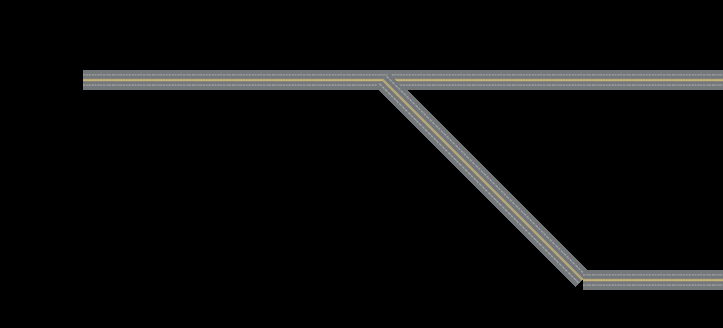
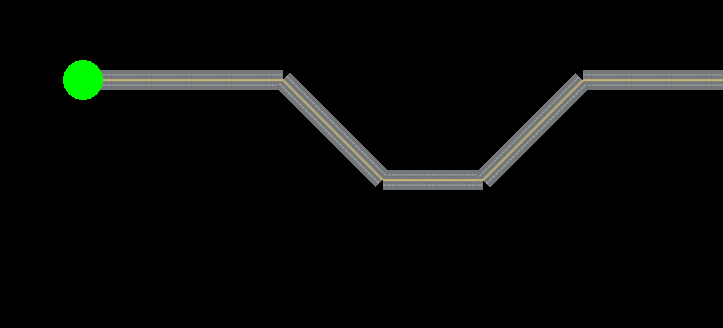
Before and after one commit to DANLCARTON/l-urban, a plain HTML site: page index.html in a window 1280 px wide. Shown: the part 320-648 px from the top of the page, without its empty margins (557-1280 px from the left). Drawn offline with nearby package versions, Linux system fonts and the light colour scheme; animation ran at ten frames a second.

Commit message:
patterns récursifs et start+end points

```diff
--- a/index.html
+++ b/index.html
@@ -10,7 +10,9 @@
         "three": "https://unpkg.com/three/build/three.module.js",
         "three/addons/": "https://unpkg.com/three/examples/jsm/",
         "OrbitControls": "https://unpkg.com/three/examples/jsm/controls/OrbitControls.js",
-        "TrackballControls": "https://unpkg.com/three/examples/jsm/controls/TrackballControls.js"
+        "TrackballControls": "https://unpkg.com/three/examples/jsm/controls/TrackballControls.js",
+        "FlyControls": "https://unpkg.com/three/examples/jsm/controls/FlyControls.js",
+        "FirstPersonControls": "https://unpkg.com/three/examples/jsm/controls/FirstPersonControls.js"
         }
     }
     </script>
--- a/index.js
+++ b/index.js
@@ -1,6 +1,8 @@
 import * as THREE from "three"
 import { OrbitControls } from 'OrbitControls'; // importation de l'addon Orbit Controls pour la gestion de la caméra
 import { TrackballControls } from 'TrackballControls'; // importation de l'addon Orbit Controls pour la gestion de la caméra
+import { FlyControls } from 'FlyControls';
+import { FirstPersonControls } from 'FirstPersonControls';
 
 const generateRandomPattern = (array) => {
     const length = Math.ceil(Math.random()*15);
@@ -23,9 +25,10 @@ const generateRandomAxiom = () => {
     return randomAxiom
 }
 
+const planeGeometry = new THREE.PlaneGeometry(1, 1)
 const draw = () => {
+    drawSphere("start", points[0])
     for (let i = 1; i <= points.length-1; i++) {
-        const planeGeometry = new THREE.PlaneGeometry(1, 1)
         const plane = new THREE.Mesh(planeGeometry, material)
         const dx = points[i].x - points[i-1].x
         const dz = points[i].z - points[i-1].z
@@ -37,6 +40,17 @@ const draw = () => {
         plane.rotation.x = Math.PI/2
         scene.add(plane)
     }
+    drawSphere("end", points[points.length-1])
+}
+
+const StartMaterial = new THREE.MeshBasicMaterial({color: 0x00ff00})
+const EndMaterial = new THREE.MeshBasicMaterial({color: 0xff0000})
+const SphereGeometry = new THREE.SphereGeometry()
+
+const drawSphere = (moment, pos) => {
+    const sphere = new THREE.Mesh(SphereGeometry, moment == "start" ? StartMaterial : EndMaterial)
+    sphere.position.set(pos.x, pos.y, pos.z)
+    scene.add(sphere)
 }
 
 // AXIOMES ---------------------------------------------------------
@@ -144,8 +158,8 @@ let angles = [
     new THREE.Vector3(5, 0, -5)
 ]
 
-const axiomArray = [...testAxiom]
-const selectedPatternF = [...patternF1]
+let axiomArray = [...axiomGPT100]
+const selectedPatternF = [...patternF2]
 const selectedPatternPlus = [...patternPlus1]
 const selectedPatternMinus = [...patternMinus1]
 const selectedPatternTimes = [...patternTimes1]
@@ -158,6 +172,9 @@ console.log("selectedPatternMinus", selectedPatternMinus)
 console.log("selectedPatternTimes", selectedPatternTimes)
 console.log("selectedPatternDiv", selectedPatternDiv)
 
+
+
+const applyRules = (axiomArray) => {
     let i = 0;
     while (axiomArray[i] != undefined) {
         if (axiomArray[i] == "F") {
@@ -188,6 +205,13 @@ while (axiomArray[i] != undefined) {
         } else {
             i += 1
         }
+    }
+    return axiomArray
+}
+
+const iter = 2
+for (let i = 0; i <= iter-1; i++) {
+    axiomArray = applyRules(axiomArray)
 }
 
 console.log(axiomArray)
```
Lines whose indentation alone changed are shown as unchanged.
